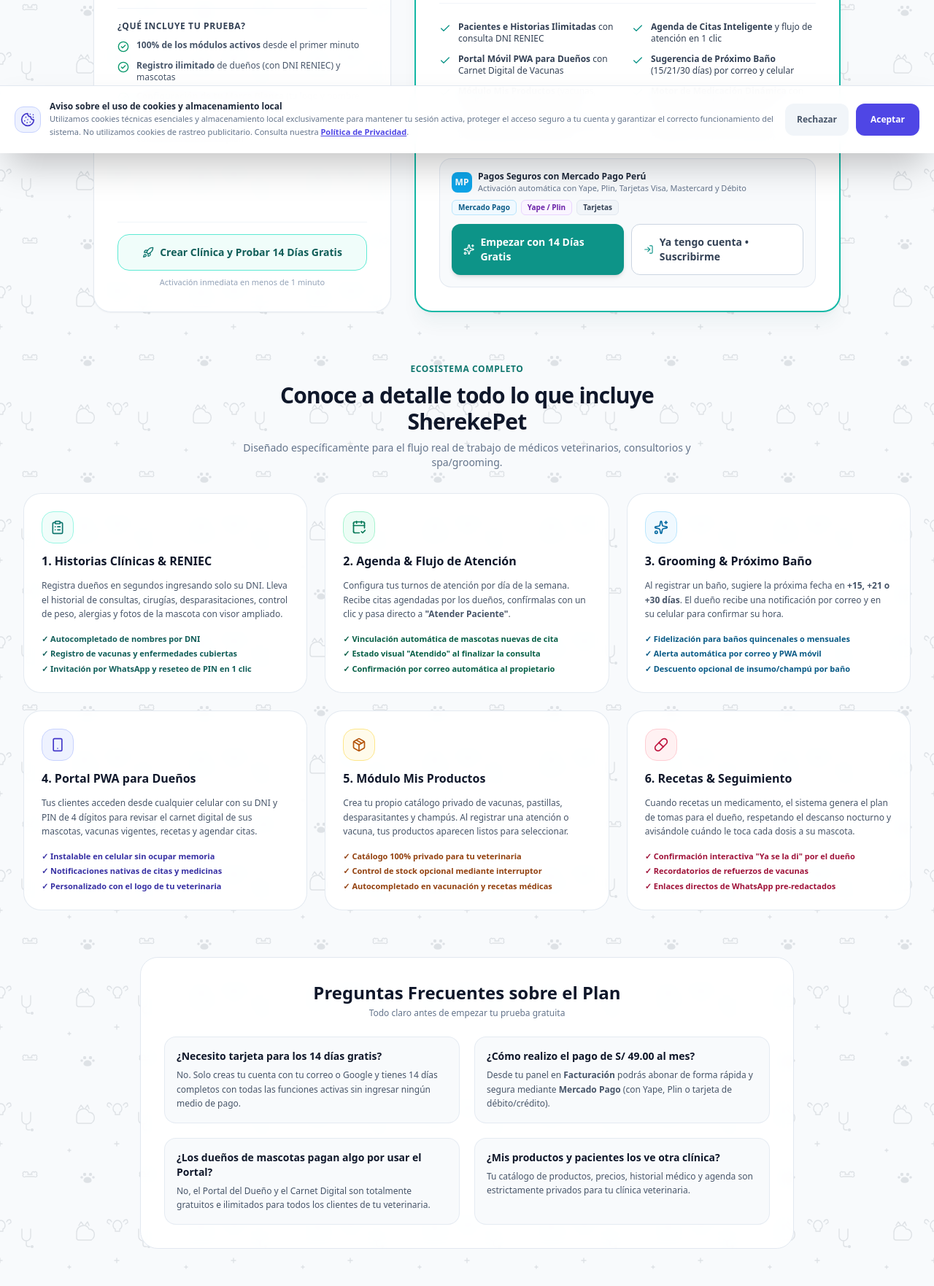
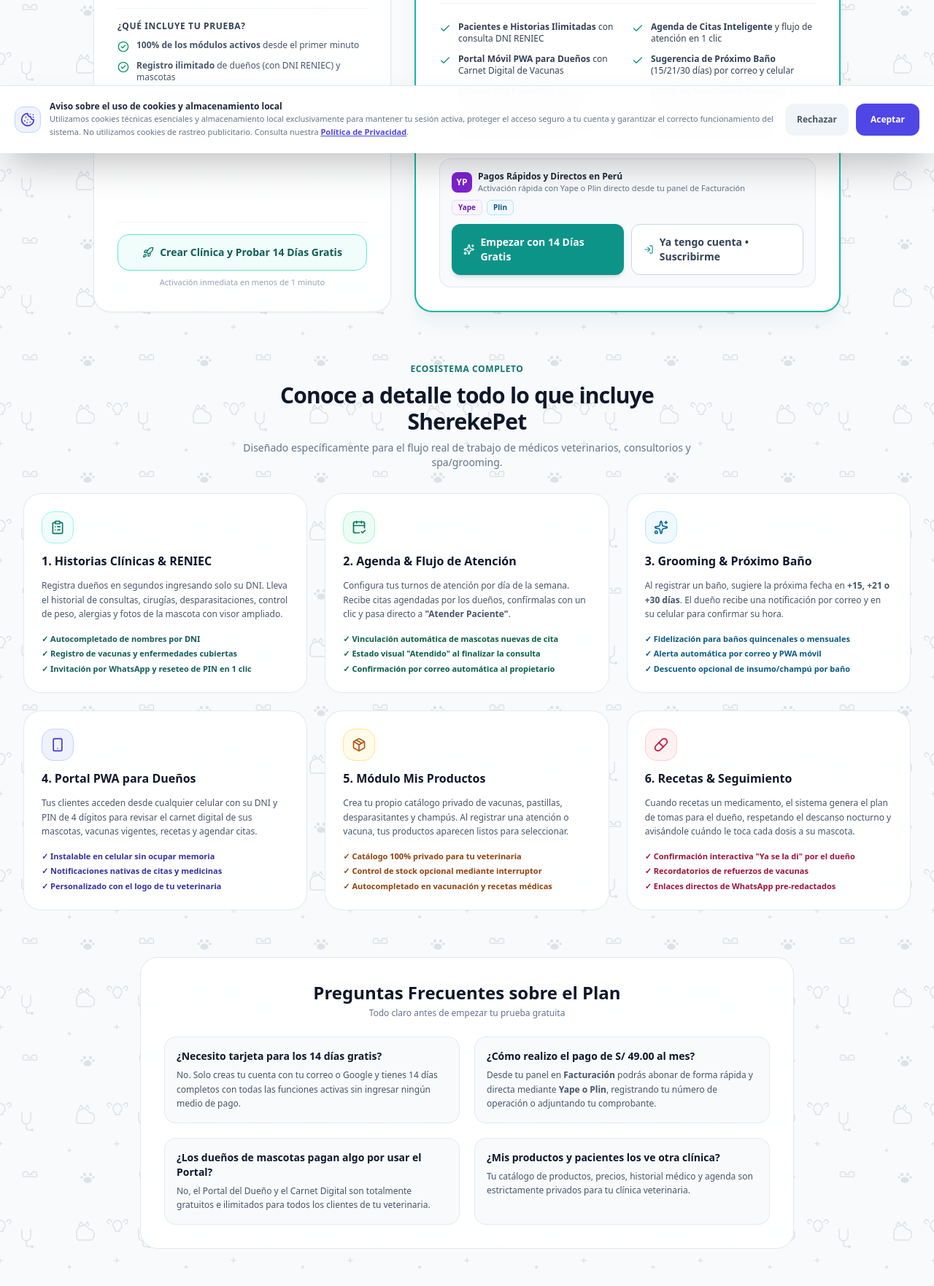
Before and after one commit to Layfom22/sherekepet-app, a FastAPI app: page /planes in a window 1280 px wide. Shown: the part 590-2353 px from the top of the page at 73% size. Run offline with FastAPI, Linux system fonts and the light colour scheme; some libraries are stand-ins or nearby versions.

Commit message:
feat(billing): Ocultar botones de Mercado Pago bajo bandera MP_ENABLED=False conservando codigo para uso internacional futuro

```diff
--- a/app/clinic/routes.py
+++ b/app/clinic/routes.py
@@ -2716,7 +2716,8 @@ def vista_facturacion_clinica(
             "yape_titular": settings.YAPE_PLIN_TITULAR,
             "yape_numero": settings.YAPE_PLIN_NUMERO,
             "yape_qr_url": settings.YAPE_PLIN_QR_URL,
-            "mp_configured": bool(settings.MP_ACCESS_TOKEN),
+            "mp_enabled": bool(settings.MP_ENABLED),
+            "mp_configured": bool(settings.MP_ENABLED and settings.MP_ACCESS_TOKEN),
             "alerta": alerta,
             "mensaje": mensaje
         }
@@ -2773,7 +2774,7 @@ def activar_plan_emprendedor(
     """
     Activa la suscripción del Plan Emprendedor (S/ 49.00/mes) por 30 días pasando el estado a ACTIVO
     y desbloqueando inmediatamente todas las operaciones de la clínica.
-    Si MP_ACCESS_TOKEN está configurado en producción, redirige al Checkout Pro de Mercado Pago.
+    Si MP_ENABLED y MP_ACCESS_TOKEN están configurados en producción, redirige al Checkout Pro de Mercado Pago.
     """
     verificar_acceso_veterinario(request)
     current_user = obtener_veterinario_actual(request, db)
@@ -2788,8 +2789,8 @@ def activar_plan_emprendedor(
     if not clinica:
         return RedirectResponse(url="/login", status_code=status.HTTP_303_SEE_OTHER)
 
-    # Si hay token de Mercado Pago configurado, intentar crear preferencia Checkout Pro real
-    if settings.MP_ACCESS_TOKEN and settings.MP_ACCESS_TOKEN.strip():
+    # Si Mercado Pago está habilitado y hay token configurado, crear preferencia Checkout Pro real
+    if settings.MP_ENABLED and settings.MP_ACCESS_TOKEN and settings.MP_ACCESS_TOKEN.strip():
         try:
             import httpx
             base_url = str(request.base_url).rstrip("/")
--- a/app/core/config.py
+++ b/app/core/config.py
@@ -44,6 +44,7 @@ class Settings(BaseSettings):
     RESEND_API_KEY: str = ""
 
     # Pasarela de Pagos SaaS (Mercado Pago & Yape/Plin Directo)
+    MP_ENABLED: bool = False
     MP_ACCESS_TOKEN: str = ""
     MP_PUBLIC_KEY: str = ""
     YAPE_PLIN_TITULAR: str = "PROJECT DC HOLDING E.I.R.L."
--- a/app/templates/planes.html
+++ b/app/templates/planes.html
@@ -269,22 +269,21 @@
                     </div>
                 </div>
 
-                <!-- Bloque Preparado para Pasarela Mercado Pago -->
+                <!-- Bloque de Pago Directo Yape / Plin (Mercado Pago conservado bajo bandera para uso futuro) -->
                 <div class="bg-slate-50 rounded-2xl p-4 border border-slate-200/90 space-y-3">
                     <div class="flex flex-wrap items-center justify-between gap-2">
                         <div class="flex items-center gap-2">
-                            <div class="w-7 h-7 rounded-lg bg-sky-500 text-white flex items-center justify-center font-black text-xs shadow-2xs">
-                                MP
+                            <div class="w-7 h-7 rounded-lg bg-purple-700 text-white flex items-center justify-center font-black text-xs shadow-2xs">
+                                YP
                             </div>
                             <div>
-                                <p class="text-xs font-extrabold text-slate-800">Pagos Seguros con Mercado Pago Perú</p>
-                                <p class="text-[11px] text-slate-500">Activación automática con Yape, Plin, Tarjetas Visa, Mastercard y Débito</p>
+                                <p class="text-xs font-extrabold text-slate-800">Pagos Rápidos y Directos en Perú</p>
+                                <p class="text-[11px] text-slate-500">Activación rápida con Yape o Plin directo desde tu panel de Facturación</p>
                             </div>
                         </div>
                         <div class="flex items-center gap-1.5 flex-wrap">
-                            <span class="px-2 py-0.5 text-[10px] font-bold bg-sky-50 text-sky-800 border border-sky-200 rounded-md">Mercado Pago</span>
-                            <span class="px-2 py-0.5 text-[10px] font-bold bg-purple-50 text-purple-800 border border-purple-200 rounded-md">Yape / Plin</span>
-                            <span class="px-2 py-0.5 text-[10px] font-bold bg-slate-100 text-slate-700 border border-slate-200 rounded-md"> Tarjetas</span>
+                            <span class="px-2 py-0.5 text-[10px] font-bold bg-purple-50 text-purple-800 border border-purple-200 rounded-md">Yape</span>
+                            <span class="px-2 py-0.5 text-[10px] font-bold bg-sky-50 text-sky-800 border border-sky-200 rounded-md">Plin</span>
                         </div>
                     </div>
 
@@ -455,7 +454,7 @@
                 <div class="p-4 rounded-2xl bg-slate-50 border border-slate-200/80 space-y-1.5">
                     <h3 class="font-black text-slate-900 text-sm">¿Cómo realizo el pago de S/ 49.00 al mes?</h3>
                     <p class="text-slate-600 leading-relaxed">
-                        Desde tu panel en <strong>Facturación</strong> podrás abonar de forma rápida y segura mediante <strong>Mercado Pago</strong> (con Yape, Plin o tarjeta de débito/crédito).
+                        Desde tu panel en <strong>Facturación</strong> podrás abonar de forma rápida y directa mediante <strong>Yape o Plin</strong>, registrando tu número de operación o adjuntando tu comprobante.
                     </p>
                 </div>
 
```
Also changed, not shown: app/templates/clinic/billing.html (+18 -12 lines).
